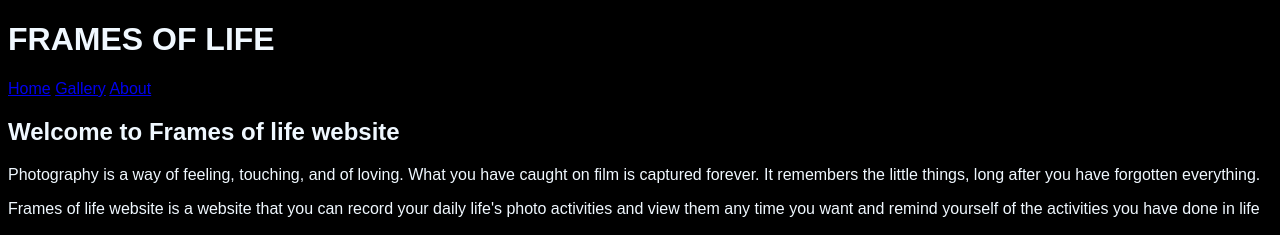
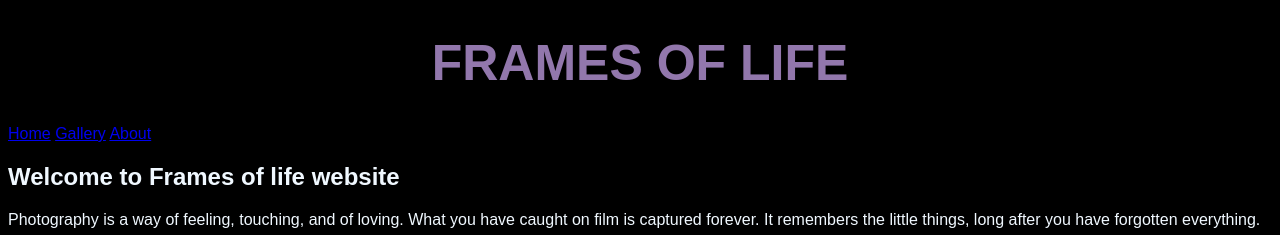
Before and after one commit to carter14k/Assigment1, a plain HTML site: page index.html in a window 1280 px wide. Shown: the top 235 px of the page. Drawn offline with Linux system fonts and the light colour scheme.

Commit message:
Style main heading with centered alignment

```diff
--- a/styles.css
+++ b/styles.css
@@ -3,3 +3,8 @@ body{
     color: aliceblue;
     font-family: Arial, Helvetica, sans-serif;
 }
+h1{
+    text-align: center;
+    color: rgb(146, 119, 172);
+    font-size: 50px;
+}
```
